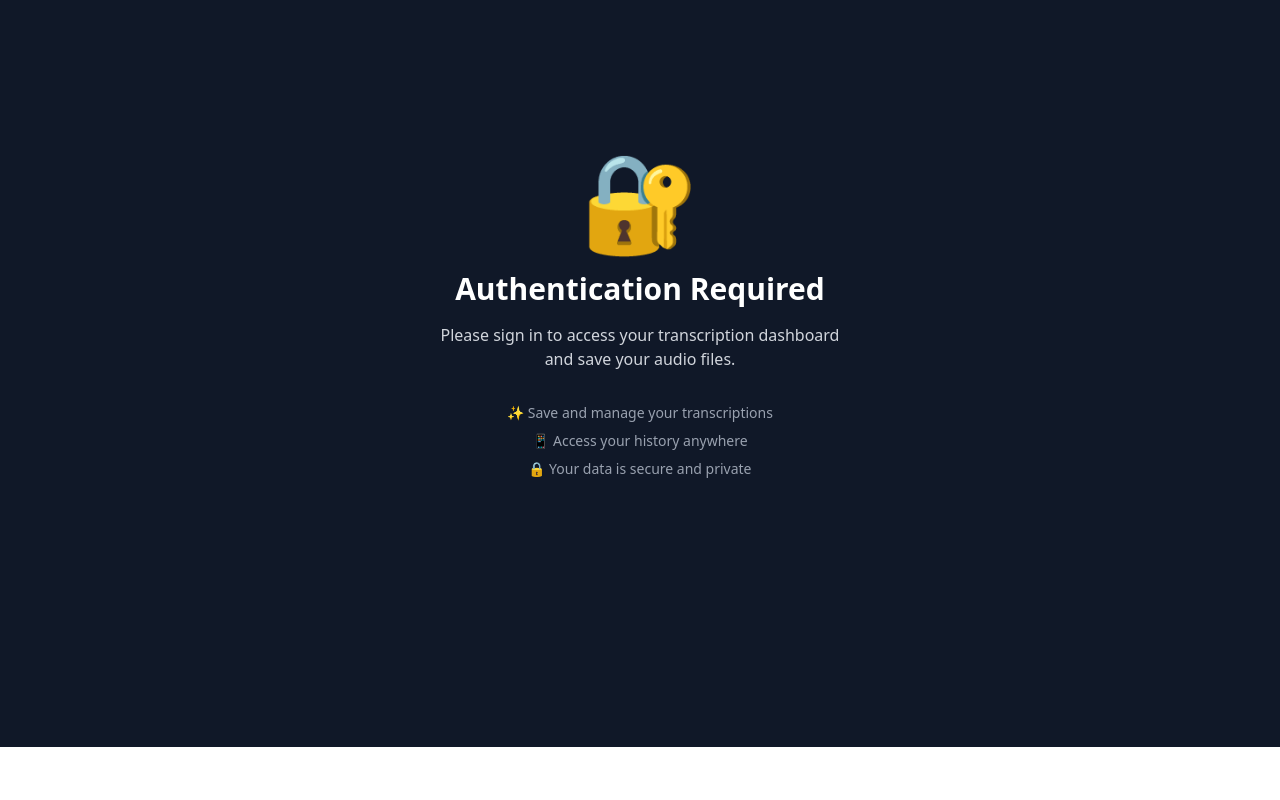
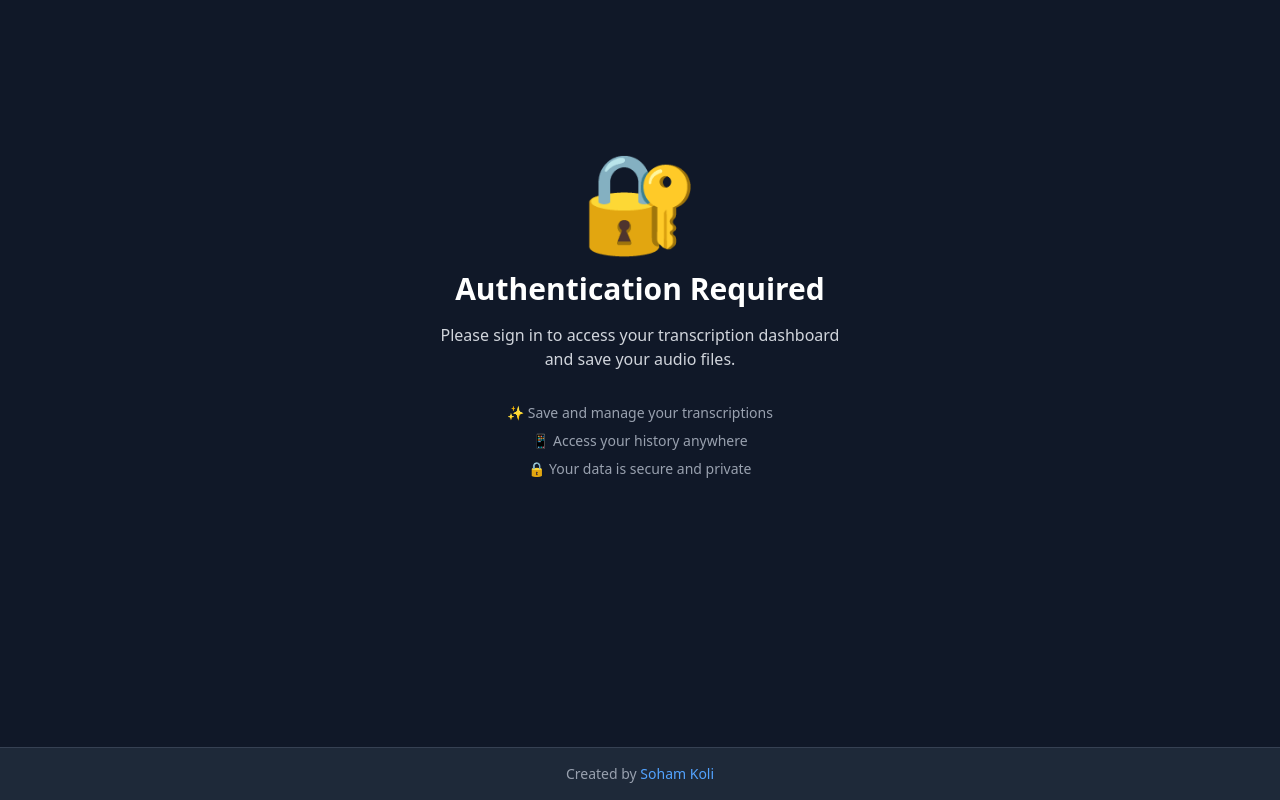
Before and after one commit to sohamkoli29/Frontend-Speech-Transcriber, a React (Vite) app: page / in a window 1280 px wide. Shown: the part 191-991 px from the top of the page. Before the commit the page ends 938 px from the top, so only its background shows below. Built offline with nearby package versions, Linux system fonts and the light colour scheme.

Commit message:
footer added

```diff
--- /dev/null
+++ b/src/components/Footer/Footer.jsx
@@ -0,0 +1,22 @@
+// src/components/Footer/Footer.jsx
+const Footer = () => {
+  return (
+    <footer className="bg-gray-800 border-t border-gray-700 py-4 mt-auto">
+      <div className="container mx-auto px-4 text-center">
+        <p className="text-gray-400 text-sm">
+          Created by{" "}
+          <a
+            href="https://sohamkoli.netlify.app/"
+            target="_blank"
+            rel="noopener noreferrer"
+            className="text-blue-400 hover:text-blue-300 font-medium transition-colors"
+          >
+            Soham Koli
+          </a>
+        </p>
+      </div>
+    </footer>
+  );
+};
+
+export default Footer;
--- a/src/components/Layout/Layout.jsx
+++ b/src/components/Layout/Layout.jsx
@@ -1,14 +1,16 @@
 // src/components/Layout/Layout.jsx
 import { Outlet } from "react-router-dom";
 import Navbar from "../Navbar/Navbar";
+import Footer from "../Footer/Footer";
 
 const Layout = () => {
   return (
-    <div className="min-h-screen bg-gray-900 text-white">
+    <div className="min-h-screen bg-gray-900 text-white flex flex-col">
       <Navbar />
-      <main className="container mx-auto px-4 py-8">
+      <main className="container mx-auto px-4 py-8 flex-1">
         <Outlet />
       </main>
+      <Footer />
     </div>
   );
 };
```
